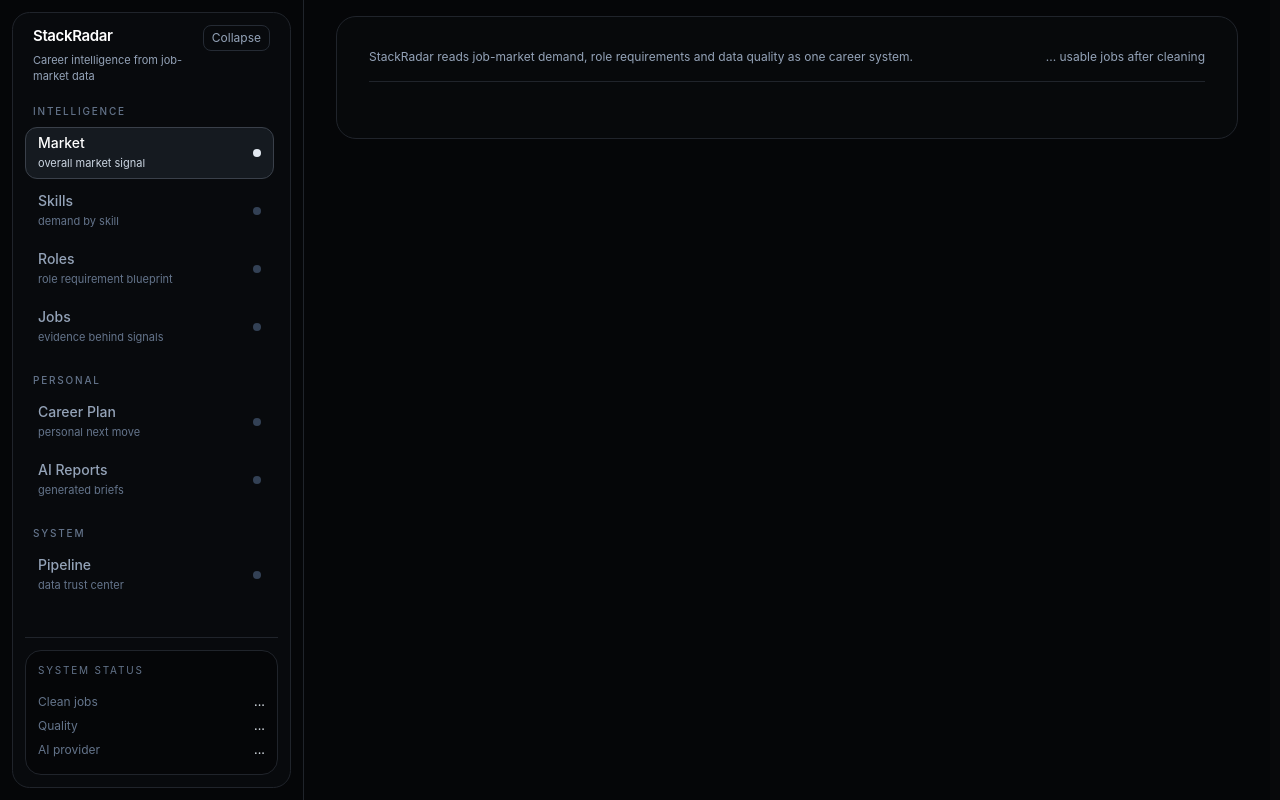
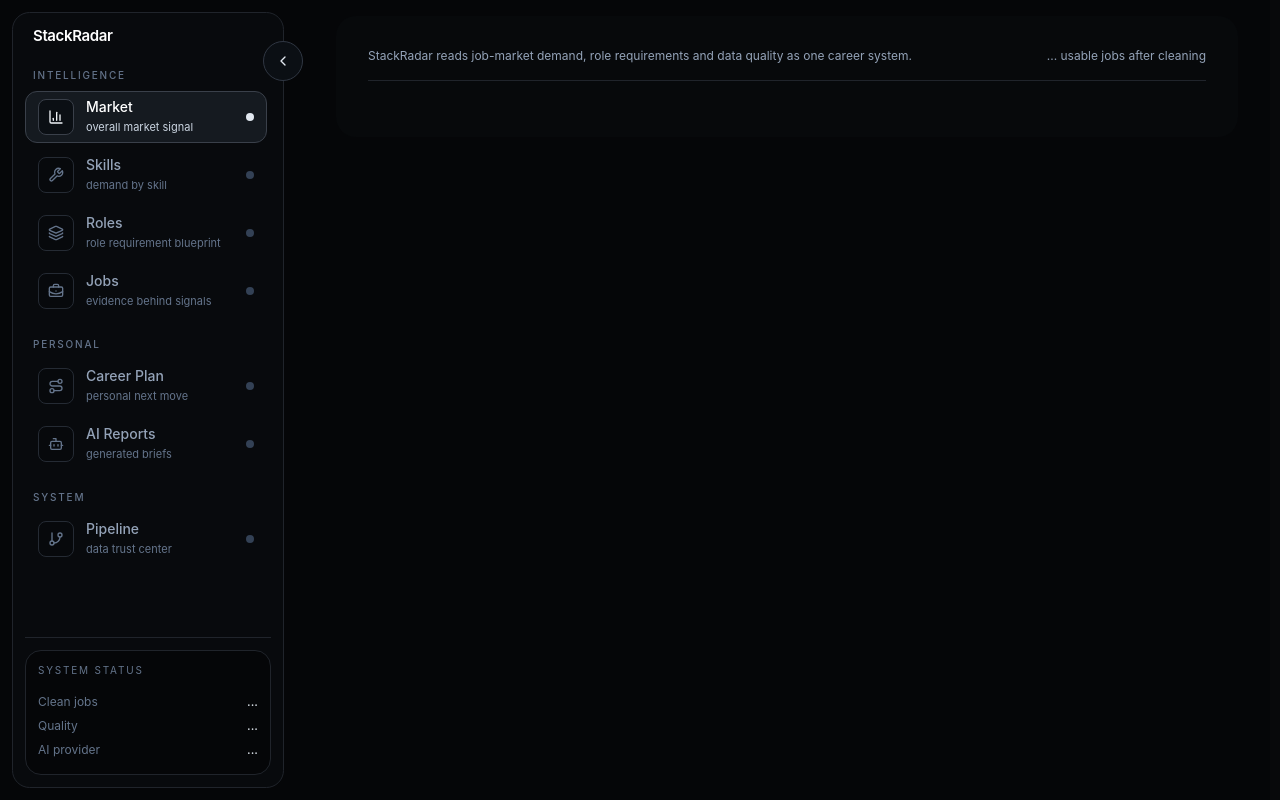
Before and after one commit to muneeb-anjum0/StackRadar, a React (Vite) app in the folder apps/web/: page / in a window 1280 px wide. Built offline with nearby package versions, Linux system fonts and the light colour scheme; no server answers.

Commit message:
Polish collapsed sidebar controls

```diff
--- a/apps/web/src/components/shell/LensRail.tsx
+++ b/apps/web/src/components/shell/LensRail.tsx
@@ -1,26 +1,40 @@
 import { useState } from "react";
+import {
+  BarChart3,
+  Bot,
+  BriefcaseBusiness,
+  ChevronLeft,
+  ChevronRight,
+  GitBranch,
+  Layers3,
+  Route,
+  Wrench
+} from "lucide-react";
 import { Page } from "./types";
 
-const groups: { title: string; items: { id: Page; label: string; short: string; helper: string }[] }[] = [
+const groups: {
+  title: string;
+  items: { id: Page; label: string; helper: string; icon: typeof BarChart3 }[];
+}[] = [
   {
     title: "Intelligence",
     items: [
-      { id: "overview", label: "Market", short: "M", helper: "overall market signal" },
-      { id: "skills", label: "Skills", short: "S", helper: "demand by skill" },
-      { id: "roles", label: "Roles", short: "R", helper: "role requirement blueprint" },
-      { id: "jobs", label: "Jobs", short: "J", helper: "evidence behind signals" }
+      { id: "overview", label: "Market", helper: "overall market signal", icon: BarChart3 },
+      { id: "skills", label: "Skills", helper: "demand by skill", icon: Wrench },
+      { id: "roles", label: "Roles", helper: "role requirement blueprint", icon: Layers3 },
+      { id: "jobs", label: "Jobs", helper: "evidence behind signals", icon: BriefcaseBusiness }
     ]
   },
   {
     title: "Personal",
     items: [
-      { id: "gap", label: "Career Plan", short: "CP", helper: "personal next move" },
-      { id: "intelligence", label: "AI Reports", short: "AI", helper: "generated briefs" }
+      { id: "gap", label: "Career Plan", helper: "personal next move", icon: Route },
+      { id: "intelligence", label: "AI Reports", helper: "generated briefs", icon: Bot }
     ]
   },
   {
     title: "System",
-    items: [{ id: "quality", label: "Pipeline", short: "P", helper: "data trust center" }]
+    items: [{ id: "quality", label: "Pipeline", helper: "data trust center", icon: GitBranch }]
   }
 ];
 
@@ -40,33 +54,38 @@
   const [collapsed, setCollapsed] = useState(false);
 
   return (
-    <aside className={`sticky top-0 z-20 h-screen shrink-0 border-r border-[#20242b] bg-[#050608] p-3 ${collapsed ? "w-[76px]" : "w-[304px]"}`}>
-      <div className={`flex h-full flex-col overflow-hidden rounded-[1.1rem] border border-[#20242b] bg-[#080a0d] p-3 ${collapsed ? "items-center" : ""}`}>
+    <aside className={`sticky top-0 z-20 h-screen shrink-0 bg-[#050608] p-3 pr-5 ${collapsed ? "w-[92px]" : "w-[304px]"}`}>
+      <div className={`relative flex h-full flex-col overflow-visible rounded-[1.1rem] border border-[#20242b] bg-[#080a0d] p-3 ${collapsed ? "items-center" : ""}`}>
+        <button
+          type="button"
+          aria-label={collapsed ? "Expand sidebar" : "Collapse sidebar"}
+          title={collapsed ? "Expand sidebar" : "Collapse sidebar"}
+          onClick={() => setCollapsed((value) => !value)}
+          className="absolute -right-5 top-7 grid h-10 w-10 place-items-center rounded-full border border-[#303743] bg-[#0b0f14] text-slate-200"
+        >
+          {collapsed ? <ChevronRight className="h-4 w-4" /> : <ChevronLeft className="h-4 w-4" />}
+        </button>
+
         <div className={`flex w-full items-start gap-3 px-2 pb-5 ${collapsed ? "justify-center" : "justify-between"}`}>
-          <div className={`min-w-0 ${collapsed ? "text-center" : ""}`}>
-            {!collapsed && (
-              <div>
-                <p className="text-[15px] font-semibold tracking-tight text-white">StackRadar</p>
-                <p className="mt-1 text-[11px] leading-4 text-slate-400">Career intelligence from job-market data</p>
-              </div>
-            )}
-          </div>
-          {!collapsed && <button className="rounded-lg border border-[#252b34] px-2 py-1 text-xs text-slate-400 hover:bg-[#101318] hover:text-white" onClick={() => setCollapsed(true)}>Collapse</button>}
+          {!collapsed && <p className="text-[15px] font-semibold tracking-tight text-white">StackRadar</p>}
         </div>
-        <nav className="grid w-full gap-5 overflow-y-auto pr-1">
+
+        <nav className={`grid w-full gap-5 overflow-y-auto ${collapsed ? "justify-items-center px-1" : "pr-1"}`}>
           {groups.map((group) => (
-            <div key={group.title}>
+            <div key={group.title} className={collapsed ? "w-full" : undefined}>
               {!collapsed && <p className="mb-2 px-2 text-[10px] font-medium uppercase tracking-[0.18em] text-slate-500">{group.title}</p>}
-              <div className="grid gap-1.5">
+              <div className={`grid gap-1.5 ${collapsed ? "justify-items-center" : ""}`}>
                 {group.items.map((lens) => {
                   const active = page === lens.id;
+                  const Icon = lens.icon;
                   return (
                     <button
                       key={lens.id}
                       title={collapsed ? `${lens.label}: ${lens.helper}` : undefined}
+                      aria-label={collapsed ? lens.label : undefined}
                       onClick={() => onPage(lens.id)}
-                      className={`group relative grid min-h-[52px] items-center rounded-xl border text-left ${
-                        collapsed ? "justify-items-center px-2" : "grid-cols-[1fr_auto] gap-3 px-3"
+                      className={`group relative grid items-center rounded-xl border text-left ${
+                        collapsed ? "h-11 w-11 justify-items-center" : "min-h-[52px] grid-cols-[1fr_auto] gap-3 px-3"
                       } ${
                         active
                           ? "border-[#3a404a] bg-[#151a20] text-white"
@@ -74,12 +93,17 @@
                       }`}
                     >
                       {collapsed ? (
-                        <span className="text-xs font-semibold tracking-normal">{lens.short}</span>
+                        <Icon className="h-4 w-4" />
                       ) : (
                         <>
-                          <span className="min-w-0">
-                            <span className="block text-sm font-medium">{lens.label}</span>
-                            <span className={`mt-0.5 block truncate text-[11px] ${active ? "text-slate-300" : "text-slate-500 group-hover:text-slate-400"}`}>{lens.helper}</span>
+                          <span className="flex min-w-0 items-center gap-3">
+                            <span className={`grid h-9 w-9 shrink-0 place-items-center rounded-lg border ${active ? "border-[#3a404a] bg-[#0b0f14] text-slate-100" : "border-[#252b34] bg-[#07090c] text-slate-500 group-hover:text-slate-200"}`}>
+                              <Icon className="h-4 w-4" />
+                            </span>
+                            <span className="min-w-0">
+                              <span className="block text-sm font-medium">{lens.label}</span>
+                              <span className={`mt-0.5 block truncate text-[11px] ${active ? "text-slate-300" : "text-slate-500 group-hover:text-slate-400"}`}>{lens.helper}</span>
+                            </span>
                           </span>
                           <span className={`h-2 w-2 rounded-full ${active ? "bg-slate-200" : "bg-slate-700"}`} />
                         </>
@@ -91,6 +115,7 @@
             </div>
           ))}
         </nav>
+
         <div className={`mt-auto w-full border-t border-[#20242b] pt-3 ${collapsed ? "text-center" : ""}`}>
           <div className={`rounded-2xl border border-[#20242b] bg-[#050608] p-3 ${collapsed ? "grid justify-items-center gap-2" : ""}`}>
             {!collapsed && <p className="mb-3 text-[10px] uppercase tracking-[0.18em] text-slate-500">System status</p>}
@@ -98,7 +123,6 @@
             <StatusLine collapsed={collapsed} label="Quality" value={quality !== undefined ? `${quality}%` : "..."} />
             <StatusLine collapsed={collapsed} label="AI provider" value={aiProvider ?? "..."} />
           </div>
-          {collapsed && <button className="mt-3 rounded-lg border border-[#252b34] px-2 py-1 text-xs text-slate-400 hover:bg-[#101318] hover:text-white" onClick={() => setCollapsed(false)}>Open</button>}
         </div>
       </div>
     </aside>
--- a/apps/web/src/components/shell/ShellFrame.tsx
+++ b/apps/web/src/components/shell/ShellFrame.tsx
@@ -20,7 +20,7 @@
           aiProvider={aiStatus.data?.default_provider}
         />
         <main className="min-w-0 flex-1 px-4 py-4 sm:px-6 lg:px-8">
-          <div className="mx-auto max-w-[1440px] rounded-[1.25rem] border border-[#20242b] bg-[#07090b] p-4 sm:p-6 lg:p-8">
+          <div className="mx-auto max-w-[1440px] rounded-[1.25rem] bg-[#07090b] p-4 sm:p-6 lg:p-8">
             <div className="mb-6 flex flex-wrap items-center justify-between gap-3 border-b border-[#20242b] pb-4 text-xs text-slate-400">
               <span>StackRadar reads job-market demand, role requirements and data quality as one career system.</span>
               <span>{sources.data?.total_clean_jobs ?? overview.data?.total_jobs ?? "..."} usable jobs after cleaning</span>
```
